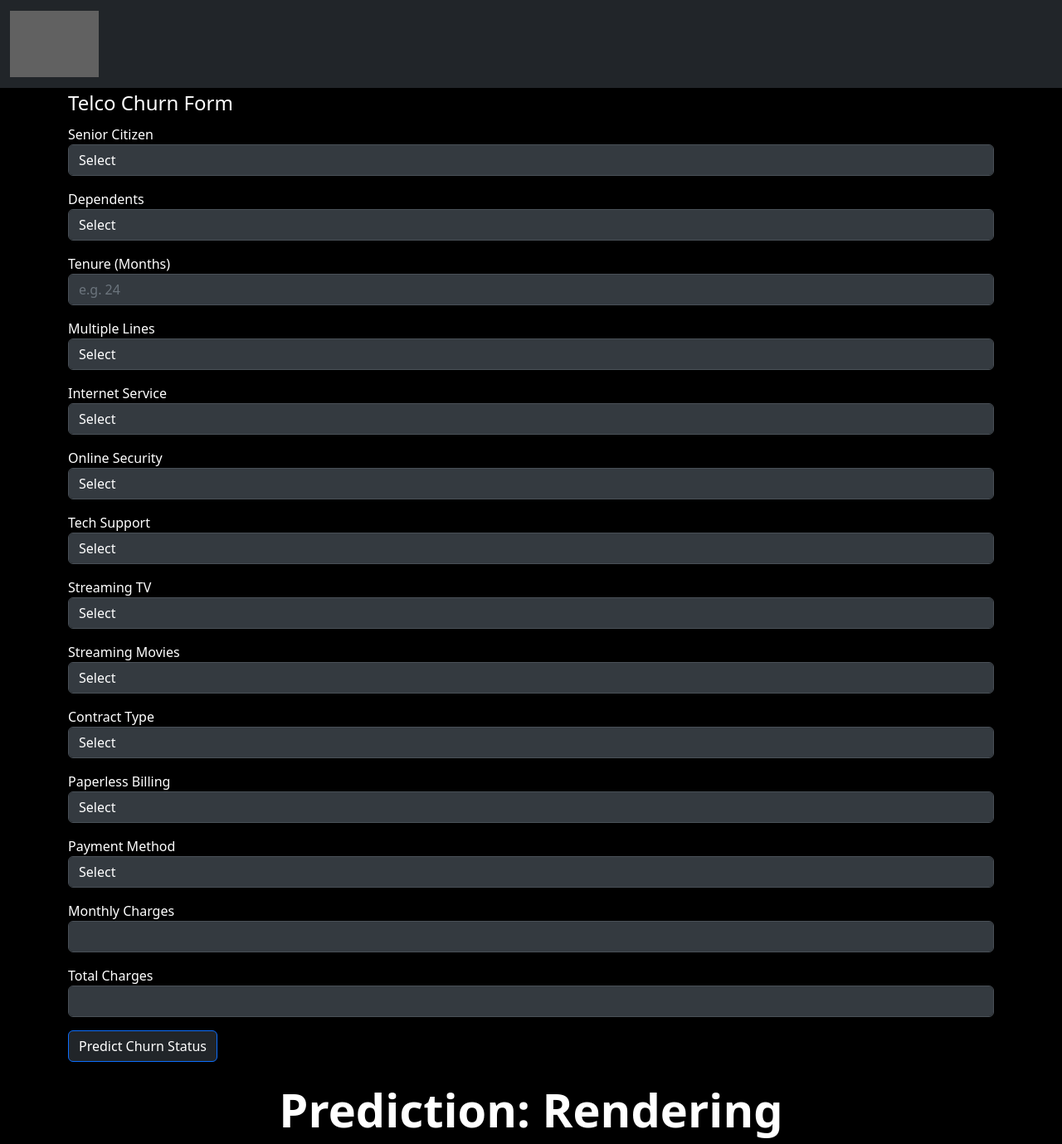
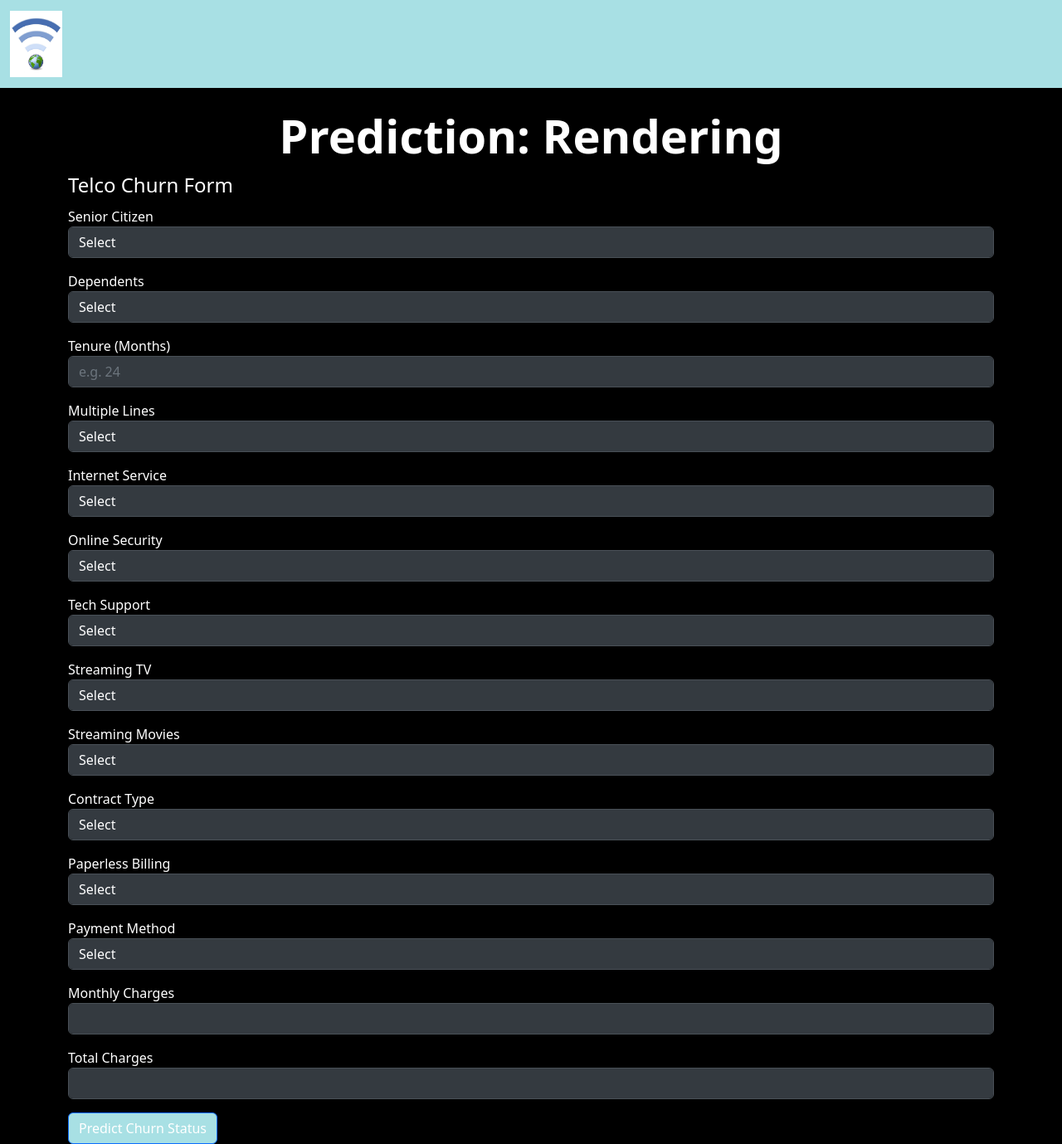
Before and after one commit to k-a-w/churn, a FastAPI app: page / in a window 1280 px wide. Shown: the whole page at 83% size. Run offline with FastAPI, Linux system fonts and the light colour scheme; parts of the project's set-up code (start-up, migrations or seed data) failed here and were passed over; some libraries are stand-ins or nearby versions; grey boxes are pictures that could not be loaded.

Commit message:
slight changes to html (changed image and colors)

```diff
--- a/templates/telco.html
+++ b/templates/telco.html
@@ -7,9 +7,9 @@
     <link rel="stylesheet" href="{{ url_for('static', path='/css/style.css') }}" />
     <link href="https://cdn.jsdelivr.net/npm/bootstrap@5.2.1/dist/css/bootstrap.min.css" rel="stylesheet" />
     <style>
-      body { background-color: black; color: white; }
-      .navbar, .btn-primary { background-color: #212529; }
-      .navbar-brand img { filter: invert(1); }
+      body { background-color: black; color: rgb(255, 255, 255); }
+      .navbar, .btn-primary { background-color: #a8e0e4; }
+
       .form-control { background-color: #343a40; color: white; border: 1px solid #495057; }
       .form-control::placeholder { color: #6c757d; }
       .form-control:focus { background-color: #495057; color: white; }
@@ -18,15 +18,18 @@
   <body>
     <nav class="navbar navbar-dark static-top">
       <div class="container-fluid">
-        <a class="navbar-brand" href="https://www.rose.edu">
-          <img src="{{ url_for('static', path='/images/rose_logo.png') }}" alt="Rose State College Logo" height="80" />
+        <a class="navbar-brand">
+          <img src="{{ url_for('static', path='/images/worldwebicon.jpg') }}" alt="A blue and white wifi icon with a green globe" height="80" />
         </a>
       </div>
     </nav>
 
-
     <section>
       <div class="container-fluid">
+        <div class="text-center mt-4">
+          <h2 class="display-4 fw-bolder">Prediction: {{context}}</h2>
+        </div>
+
         <div class="container">
           <form action="/" method="post">
             <legend>Telco Churn Form</legend>
@@ -157,9 +160,7 @@
             <input class="btn btn-primary" type="submit" value="Predict Churn Status" />
           </form>
         </div>
-        <div class="text-center mt-4">
-          <h2 class="display-4 fw-bolder">Prediction: {{context}}</h2>
-        </div>
+
       </div>
     </section>
 
```
Also changed, not shown: README.md, static/images/ArrowsPeople.jpeg (added), static/images/worldwebicon.jpg (added).
